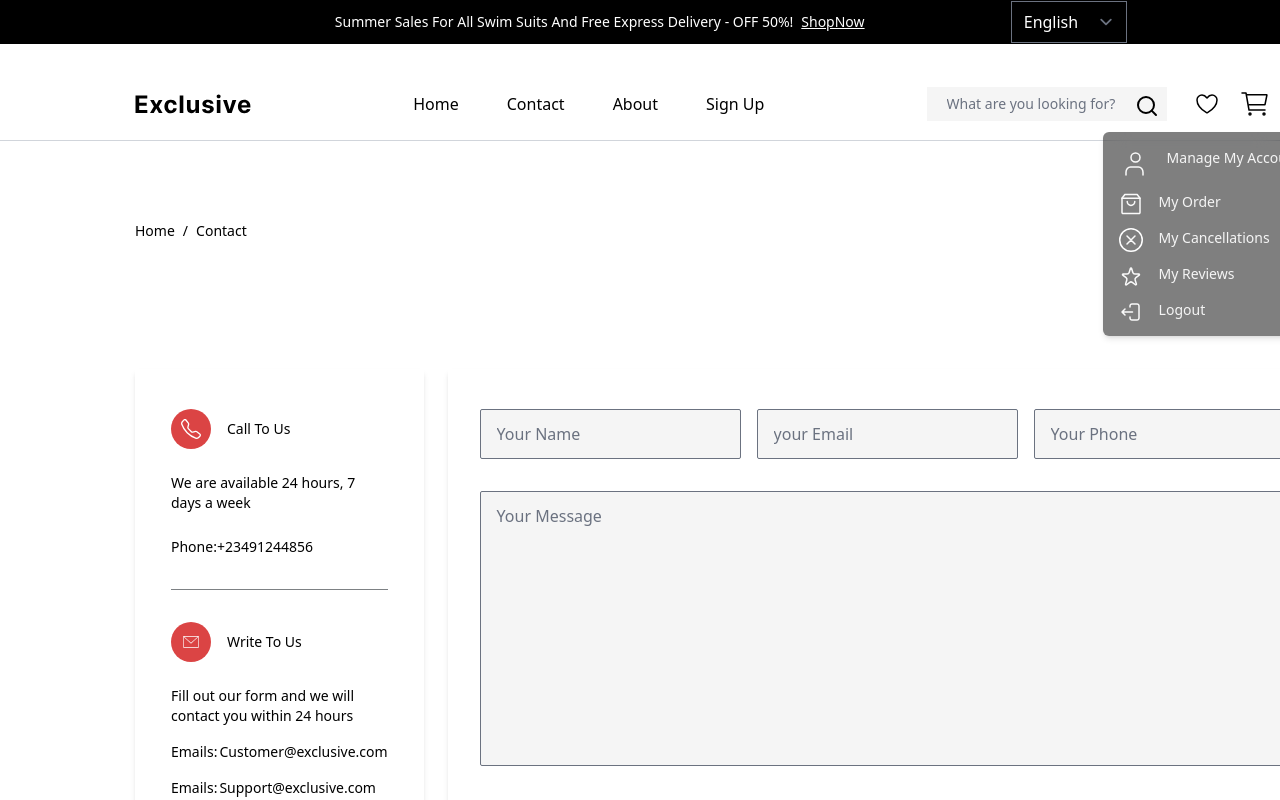
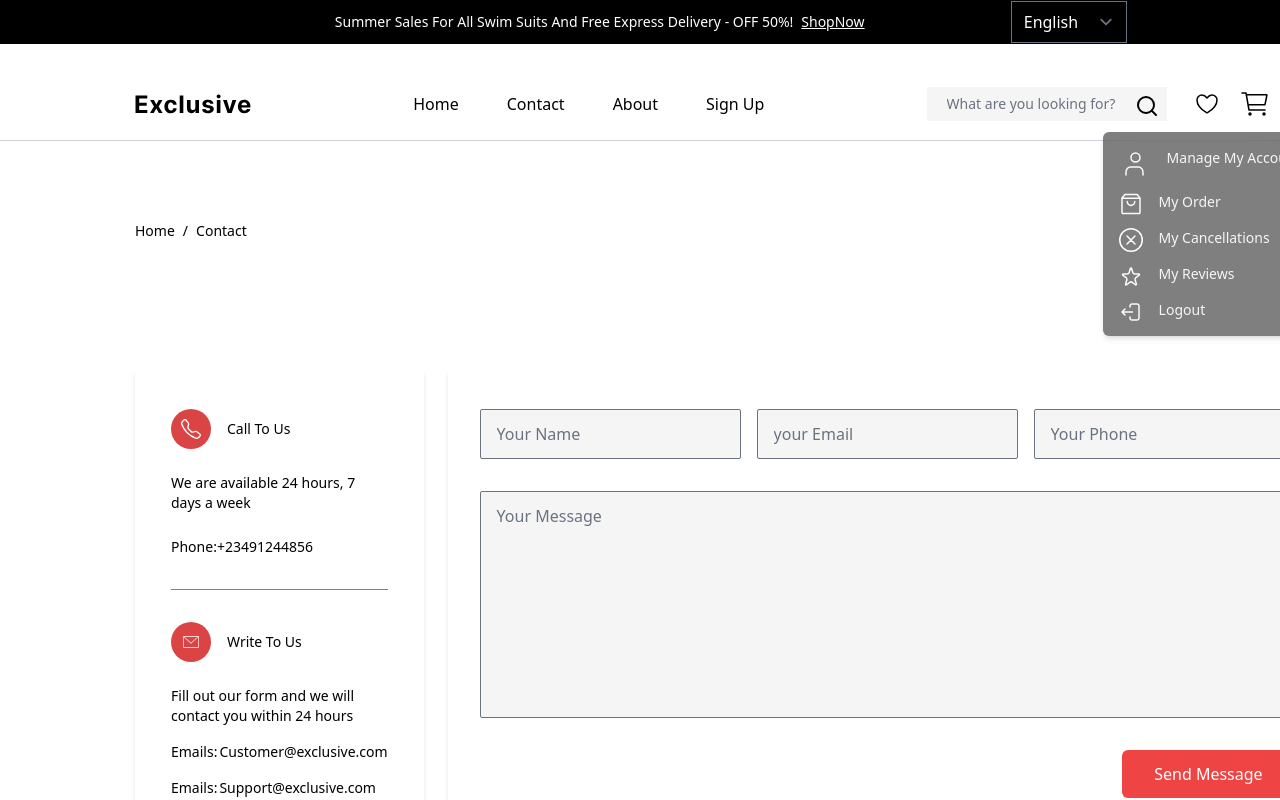
Before and after one commit to Awointa/e-commerce-store, a Next.js app: page /contact in a window 1280 px wide. Shown: the top 800 px of the page. Built offline with nearby package versions, Linux system fonts and the light colour scheme; a web font is replaced by a local one.

Commit message:
refac: improve button component

```diff
--- a/src/app/components/ui/Button.tsx
+++ b/src/app/components/ui/Button.tsx
@@ -1,24 +1,87 @@
-import React from "react";
-
 interface PrimaryButtonProps {
 	text: string;
-	type: string;
+	type?: "monochrome" | "default";
+	className?: string;
+	onClick?: () => void;
+	disabled?: boolean;
+	htmlType?: "button" | "submit" | "reset";
+	size?: "small" | "medium" | "large";
+	fullWidth?: boolean;
+	loading?: boolean;
 }
 
-const PrimaryButton = ({ text, type }: PrimaryButtonProps) => {
-	if (type === "monochrome") {
-		return (
-			<button className="bg-white text-black border-0.5 border-black px-12 py-4 rounded-md">
-				{text}
-			</button>
-		);
-	} else if (type === "default") {
-		return (
-			<button className="bg-gino-red text-white-smoke  px-12 py-4 rounded-md">
-				{text}
-			</button>
-		);
-	}
+const PrimaryButton = ({
+	text,
+	type = "default",
+	className = "",
+	onClick,
+	disabled = false,
+	htmlType = "button",
+	size = "medium",
+	fullWidth = false,
+	loading = false
+}: PrimaryButtonProps) => {
+
+	// Base styles that apply to all buttons
+	const baseStyles = "font-medium rounded-md transition-all duration-200 focus:outline-none focus:ring-2 focus:ring-offset-2 disabled:opacity-50 disabled:cursor-not-allowed flex items-center justify-center";
+
+	// Size variants
+	const sizeStyles = {
+		small: "px-4 py-2 text-sm",
+		medium: "px-6 py-3 text-base md:px-8 md:py-3",
+		large: "px-8 py-4 text-lg md:px-12 md:py-4"
+	};
+
+	// Width styles
+	const widthStyles = fullWidth ? "w-full" : "w-auto";
+
+	// Type-specific styles
+	const getTypeStyles = () => {
+		switch (type) {
+			case "monochrome":
+				return "bg-white text-black border border-black hover:bg-gray-50 focus:ring-gray-500 active:bg-gray-100";
+			case "default":
+			default:
+				return "bg-red-500 text-white hover:bg-red-600 focus:ring-red-500 active:bg-red-700";
+		}
+	};
+
+	// Combine all styles
+	const buttonStyles = `${baseStyles} ${sizeStyles[size]} ${widthStyles} ${getTypeStyles()} ${className}`;
+
+	return (
+		<button
+			className={buttonStyles}
+			onClick={onClick}
+			disabled={disabled || loading}
+			type={htmlType}
+			aria-label={loading ? `${text} - Loading` : text}
+		>
+			{loading && (
+				<svg
+					className="animate-spin -ml-1 mr-2 h-4 w-4"
+					xmlns="http://www.w3.org/2000/svg"
+					fill="none"
+					viewBox="0 0 24 24"
+				>
+					<circle
+						className="opacity-25"
+						cx="12"
+						cy="12"
+						r="10"
+						stroke="currentColor"
+						strokeWidth="4"
+					/>
+					<path
+						className="opacity-75"
+						fill="currentColor"
+						d="M4 12a8 8 0 018-8V0C5.373 0 0 5.373 0 12h4zm2 5.291A7.962 7.962 0 014 12H0c0 3.042 1.135 5.824 3 7.938l3-2.647z"
+					/>
+				</svg>
+			)}
+			{loading ? "Loading..." : text}
+		</button>
+	);
 };
 
 export default PrimaryButton;
```
